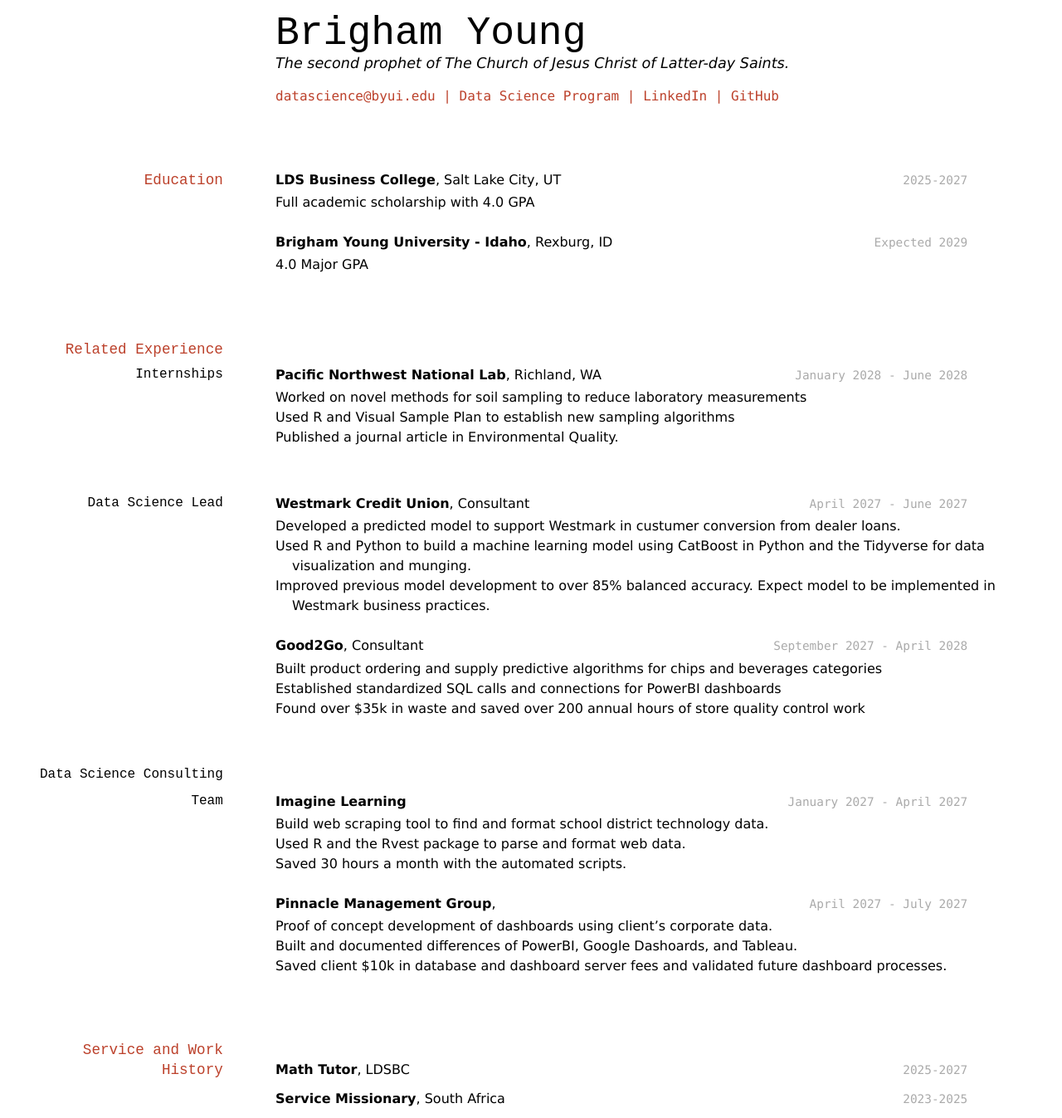
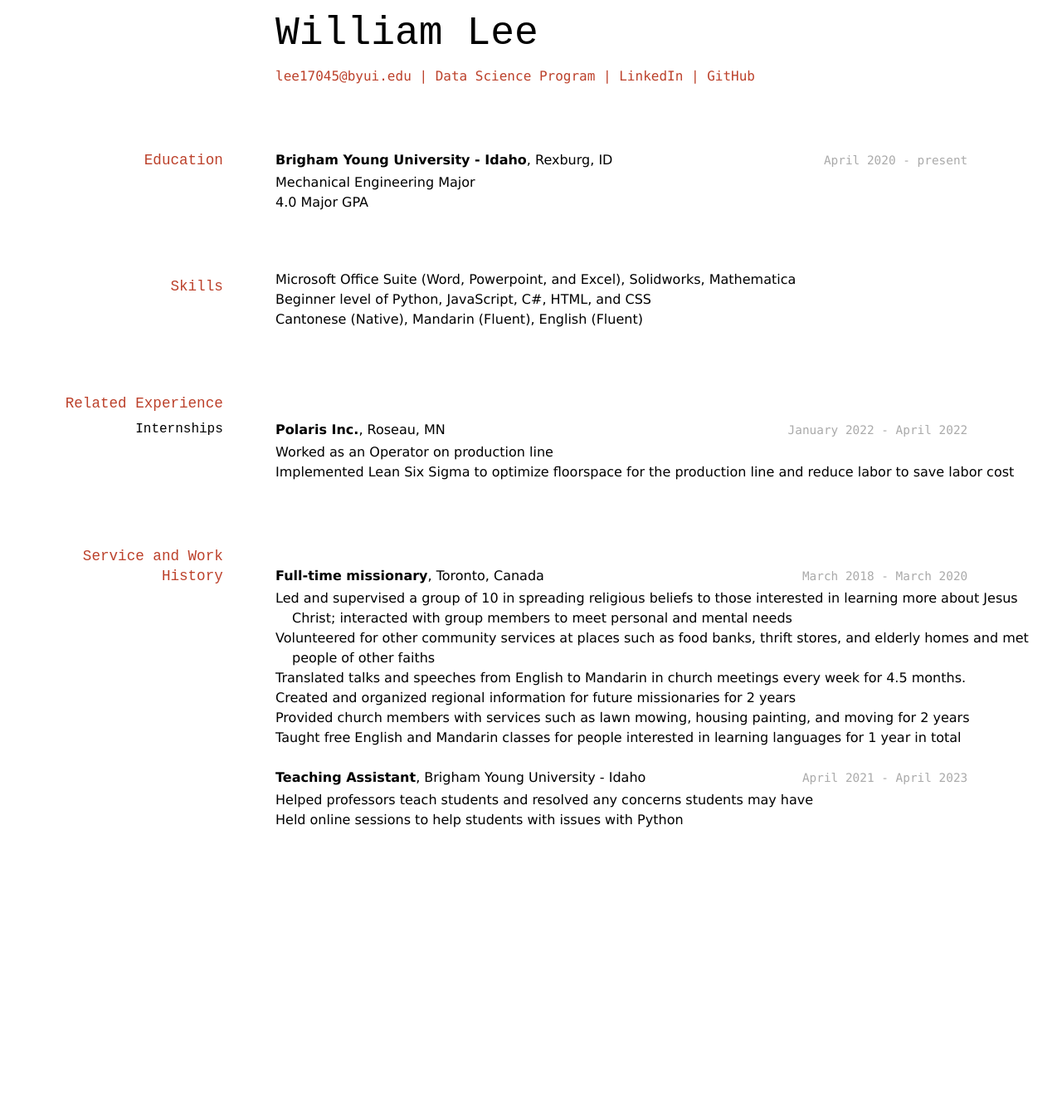
Before and after one commit to byuids-resumes/WilliamLee_resume, a Jekyll site: the page built from docs/index.md, in a window 1280 px wide. Shown: the whole page at 83% size. Built offline with Jekyll 4.4.1, drawn with Linux system fonts in a browser that asks for light colours; after the commit the page ends 1024 px from its top, so only the background shows below that.

Commit message:
First draft

```diff
--- a/docs/index.md
+++ b/docs/index.md
@@ -1,87 +1,61 @@
 ---
 layout: cv
-title: Brigham Young's Resume
+title: William Lee's Resume
 ---
-# Brigham Young
-The second prophet of The Church of Jesus Christ of Latter-day Saints.
+# William Lee
 
 <div id="webaddress">
-<a href="datascience@byui.edu">datascience@byui.edu</a>
+<a href="lee17045@byui.edu">lee17045@byui.edu</a>
 | <a href="https://byuidatascience.github.io/development.html">Data Science Program</a>
-| <a href="https://www.linkedin.com/groups/13537407/">LinkedIn</a>
-| <a href="https://github.com/byuids-resumes">GitHub</a>
+| <a href="https://www.linkedin.com/in/chin-yiu-lee/">LinkedIn</a>
+| <a href="https://github.com/yiulik/WilliamLee_resume">GitHub</a>
 </div>
 
 <!-- https://www.monique.tech/the-art-of-markdown -->
 
 ## Education
 
-`2025-2027`
-__LDS Business College__, Salt Lake City, UT
-
-- Full academic scholarship with 4.0 GPA
-
-`Expected 2029`
+`April 2020 - present`
 __Brigham Young University - Idaho__, Rexburg, ID
 
+- Mechanical Engineering Major
 - 4.0 Major GPA
+
+## Skills
+
+ - Microsoft Office Suite (Word, Powerpoint, and Excel), Solidworks, Mathematica
+ - Beginner level of Python, JavaScript, C#, HTML, and CSS
+ - Cantonese (Native), Mandarin (Fluent), English (Fluent)
 
 
 ## Related Experience
 
 ### Internships
 
-`January 2028 - June 2028`
-__Pacific Northwest National Lab__, Richland, WA
+`January 2022 - April 2022`
+__Polaris Inc.__, Roseau, MN
 
-- Worked on novel methods for soil sampling to reduce laboratory measurements
-- Used R and Visual Sample Plan to establish new sampling algorithms
-- Published a journal article in Environmental Quality.
-
-### Data Science Lead
-
-`April 2027 - June 2027`
-__Westmark Credit Union__, Consultant
-
-- Developed a predicted model to support Westmark in custumer conversion from dealer loans.
-- Used R and Python to build a machine learning model using CatBoost in Python and the Tidyverse for data visualization and munging.
-- Improved previous model development to over 85% balanced accuracy. Expect model to be implemented in Westmark business practices.
-
-`September 2027 - April 2028`
-__Good2Go__, Consultant
-
-- Built product ordering and supply predictive algorithms for chips and beverages categories
-- Established standardized SQL calls and connections for PowerBI dashboards
-- Found over $35k in waste and saved over 200 annual hours of store quality control work
-
-### Data Science Consulting Team
-
-`January 2027 - April 2027`
-__Imagine Learning__
-
-- Build web scraping tool to find and format school district technology data.
-- Used R and the Rvest package to parse and format web data.
-- Saved 30 hours a month with the automated scripts.
-
-`April 2027 - July 2027`
-__Pinnacle Management Group__,
-
-- Proof of concept development of dashboards using client's corporate data.
-- Built and documented differences of PowerBI, Google Dashoards, and Tableau.
-- Saved client $10k in database and dashboard server fees and validated future dashboard processes.
-
+- Worked as an Operator on production line
+- Implemented Lean Six Sigma to optimize floorspace for the production line and reduce labor to save labor cost
 
 ## Service and Work History
 
-`2025-2027`
-__Math Tutor__, LDSBC
+`March 2018 - March 2020`
+__Full-time missionary__, Toronto, Canada
+ - Led and supervised a group of 10 in spreading religious beliefs to those interested in learning more about Jesus Christ; interacted with group members to meet personal and mental needs
+ - Volunteered for other community services at places such as food banks, thrift stores, and elderly homes and met people of other
+faiths
+ - Translated talks and speeches from English to Mandarin in church meetings every week for 4.5 months.
+ - Created and organized regional information for future missionaries for 2 years
+ - Provided church members with services such as lawn mowing, housing painting, and moving for 2 years
+ - Taught free English and Mandarin classes for people interested in learning languages for 1 year in total
 
-
-`2023-2025`
-__Service Missionary__, South Africa
-
+`April 2021 - April 2023`
+ __Teaching Assistant__, Brigham Young University - Idaho
+  - Helped professors teach students and resolved any concerns students may have
+  - Held online sessions to help students with issues with Python
 
 
 <!-- ### Footer
 
-Last updated: May 2013 -->
+Last updated: July 2023 -->
```
